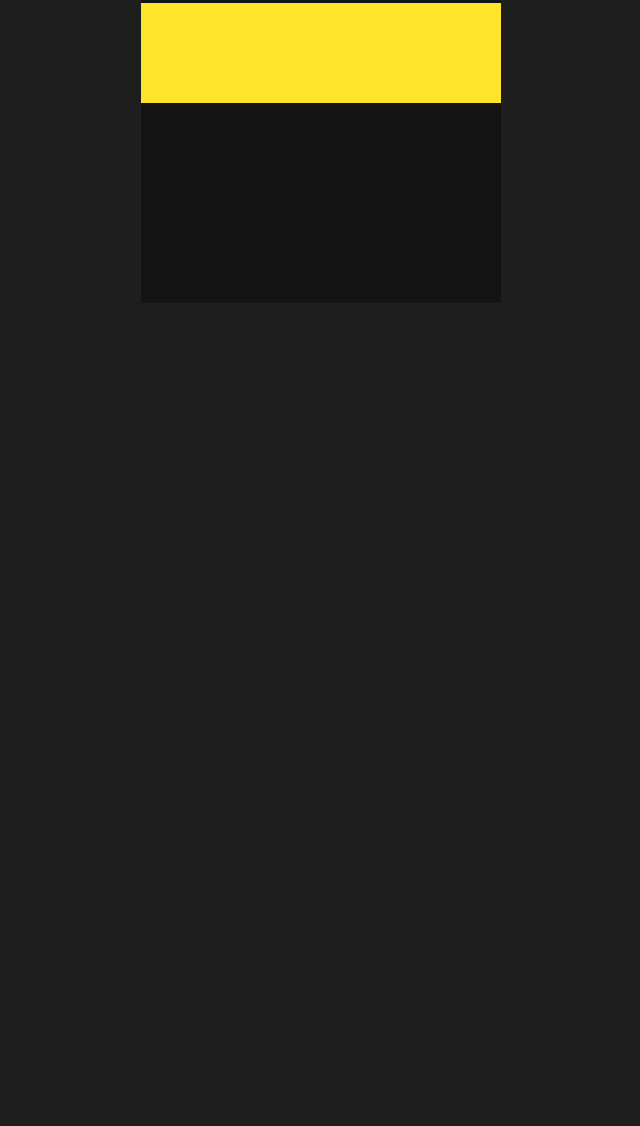
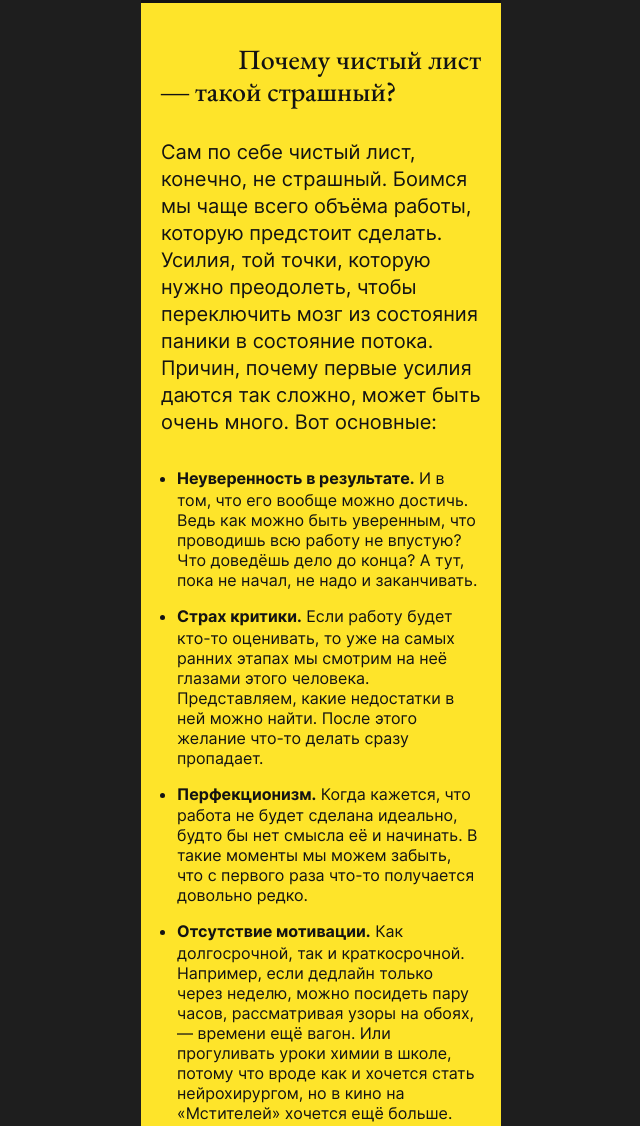
Before and after one commit to szmergonn/ReadyMadeCaseFromScratch, a plain HTML site: page index.html in a window 1280 px wide. Shown: the part 876-2002 px from the top of the page, without its empty margins (319-959 px from the left). Before the commit the page ends 1179 px from the top, so only its background shows below. Drawn offline with Linux system fonts and the light colour scheme; files whose address does not match are found by name.

Commit message:
section_resons_ready

```diff
--- a/index.html
+++ b/index.html
@@ -54,7 +54,37 @@
         </p>
       </div>
     </section>
-    <section class="reasons content-section content-section_theme_bright"></section>
+    <section class="reasons content-section content-section_theme_bright">
+      <h2 class="content-section_subtitle">
+        <span class="accent-span text-right">Почему чистый лист</span>
+        <span class="accent-span">— такой cтрашный?</span>
+      </h2>
+      <p class="content-section_introduction">
+        Сам по себе чистый лист, конечно, не страшный. Боимся мы чаще всего объёма работы, которую предстоит сделать. Усилия, той точки, которую нужно преодолеть, чтобы переключить мозг из состояния паники в состояние потока. Причин, почему первые усилия даются так сложно, может быть очень много. Вот основные:
+      </p>
+      <ul class="content-section_list">
+        <li class="content-section_list-item">
+          <span class="content-section_list-accent">Неуверенность в результате.</span>
+          И в том, что его вообще можно достичь. Ведь как можно быть уверенным, что проводишь всю работу не впустую? Что доведёшь дело до конца? А тут, пока не начал, не надо и заканчивать.
+        </li>
+        <li class="content-section_list-item">
+          <span class="content-section_list-accent">Страх критики.</span>
+          Если работу будет кто-то оценивать, то уже на самых ранних этапах мы смотрим на неё глазами этого человека. Представляем, какие недостатки в ней можно найти. После этого желание что-то делать сразу пропадает.
+        </li>
+        <li class="content-section_list-item">
+          <span class="content-section_list-accent">Перфекционизм.</span>
+          Когда кажется, что работа не будет сделана идеально, будто бы нет смысла её и начинать. В такие моменты мы можем забыть, что с первого раза что-то получается довольно редко.
+        </li>
+        <li class="content-section_list-item">
+          <span class="content-section_list-accent">Отсутствие мотивации.</span>
+          Как долгосрочной, так и краткосрочной. Например, если дедлайн только через неделю, можно посидеть пару часов, рассматривая узоры на обоях, — времени ещё вагон. Или прогуливать уроки химии в школе, потому что вроде как и хочется стать нейрохирургом, но в кино на «Мстителей» хочется ещё больше.
+        </li>
+        <li class="content-section_list-item">
+          <span class="content-section_list-accent">Недостаток информации.</span>
+          Начинать что-то особенно сложно, если вы новичок в теме и только разбираетесь, что к чему. Вам может казаться, что каждая строчка — глупость, и вообще всё, что вы сделаете, — будет неправильно.
+        </li>
+      </ul>
+    </section>
     <section class="how-to content-section content-section_theme_dark"></section>
   </main>
   <footer class="footer content-section content-section_theme_dark">
--- a/styles/style.css
+++ b/styles/style.css
@@ -129,3 +129,29 @@ h1, h2, h3, h4, h5, h6, p, ul, ol, blockquote {
   font-size: 16px;
   line-height: 21.6px;
 }
+
+.content-section_subtitle {
+  font-family: 'EB Garamond', serif;
+  font-size: 28px;
+  font-weight: 500;
+  line-height: 1.15;
+  margin-bottom: 32px;
+}
+
+.content-section_introduction {
+  font-size: 20px;
+  line-height: 27px;
+  margin: 0 0 32px;
+}
+.content-section_list {
+  display: flex;
+  flex-direction: column;
+  gap: 16px;
+  padding: 0 0 0 16px;
+}
+
+.content-section_list-accent {
+  font-weight: 700;
+  font-size: 16px;
+  line-height: 21.6px;
+}
```
